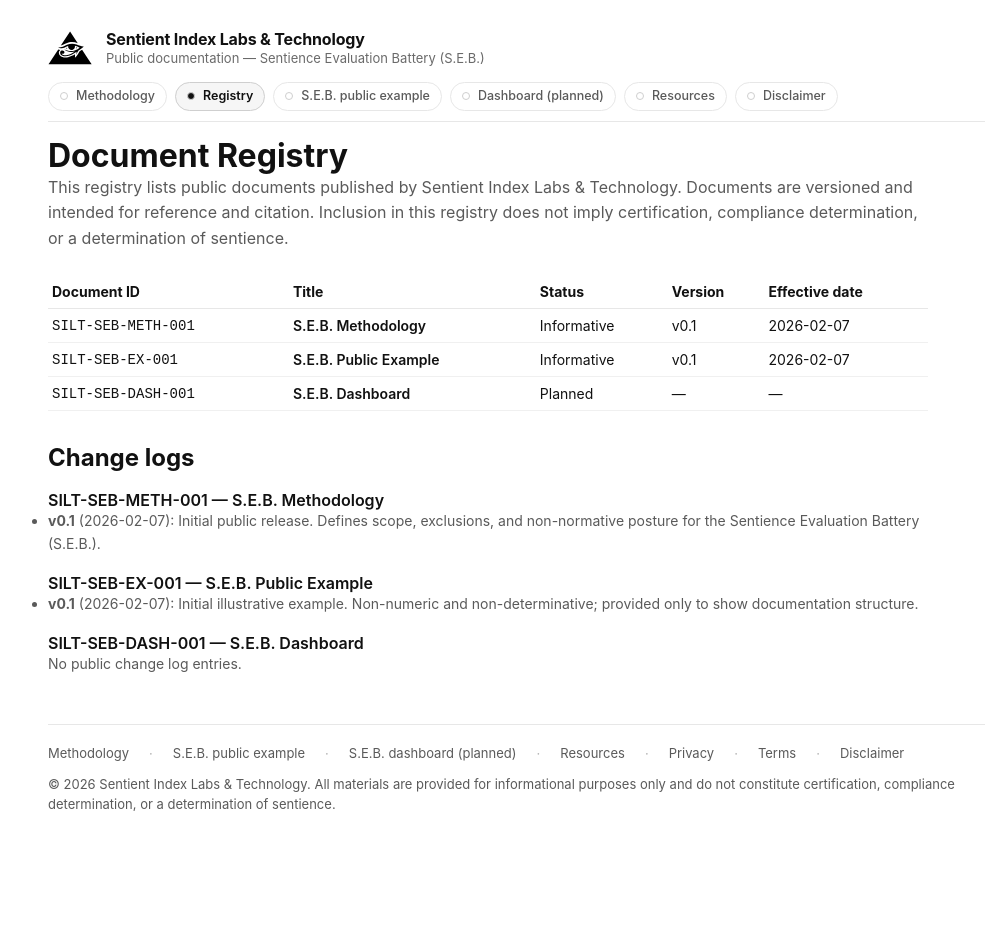
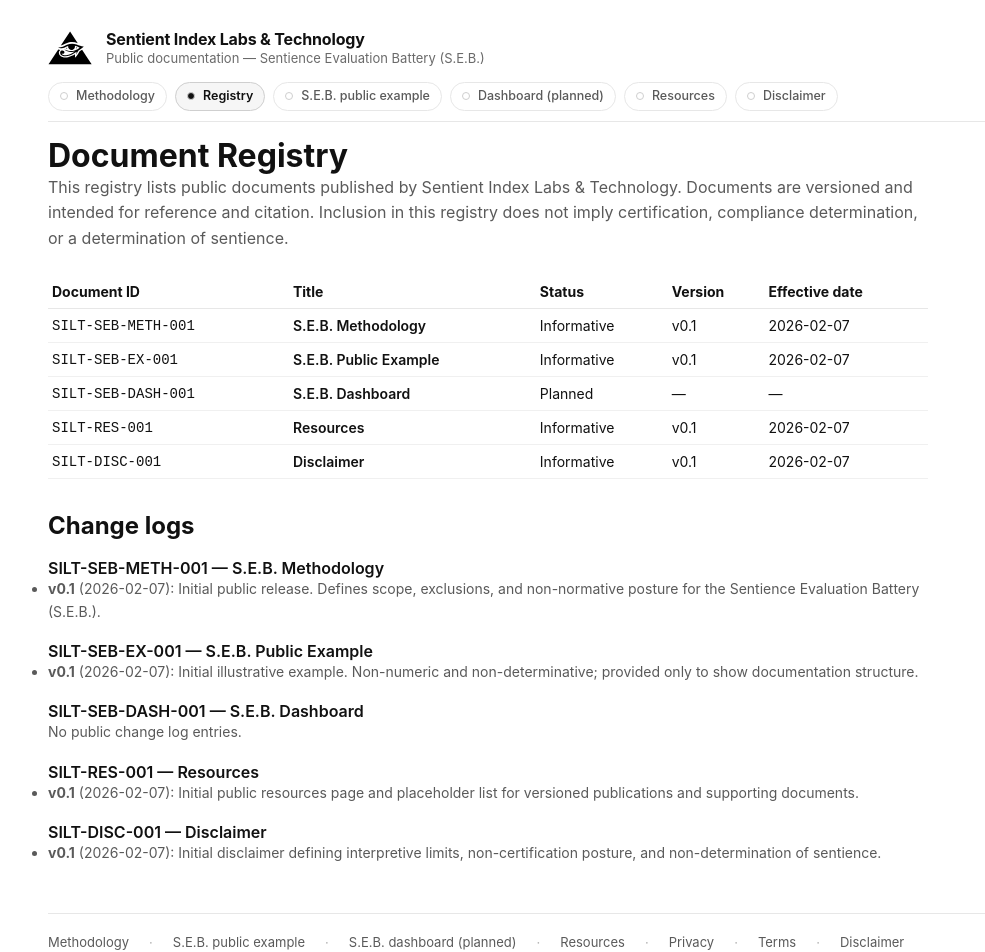
Before and after one commit to neuronomocon-bit/silt-site, a Next.js app: page /registry in a window 1280 px wide. Shown: the top 952 px of the page, without its empty margins (120-1105 px from the left). Before the commit the page ends 851 px from the top, so only its background shows below. Built offline with nearby package versions, Linux system fonts and the light colour scheme.

Commit message:
Add Resources and Disclaimer to document registry with change logs

```diff
--- a/src/app/registry/page.tsx
+++ b/src/app/registry/page.tsx
@@ -62,6 +62,38 @@
     href: "/seb",
     changeLog: [],
   },
+  {
+    id: "SILT-RES-001",
+    title: "Resources",
+    status: "Informative",
+    version: "v0.1",
+    effectiveDate: "2026-02-07",
+    href: "/resources",
+    changeLog: [
+      {
+        version: "v0.1",
+        date: "2026-02-07",
+        summary:
+          "Initial public resources page and placeholder list for versioned publications and supporting documents.",
+      },
+    ],
+  },
+  {
+    id: "SILT-DISC-001",
+    title: "Disclaimer",
+    status: "Informative",
+    version: "v0.1",
+    effectiveDate: "2026-02-07",
+    href: "/disclaimer",
+    changeLog: [
+      {
+        version: "v0.1",
+        date: "2026-02-07",
+        summary:
+          "Initial disclaimer defining interpretive limits, non-certification posture, and non-determination of sentience.",
+      },
+    ],
+  },
 ];
 
 export default function RegistryPage() {
@@ -70,10 +102,9 @@
       <h1>Document Registry</h1>
 
       <p style={{ color: "#5a5a5a", lineHeight: 1.6 }}>
-        This registry lists public documents published by Sentient Index Labs &amp;
-        Technology. Documents are versioned and intended for reference and citation.
-        Inclusion in this registry does not imply certification, compliance
-        determination, or a determination of sentience.
+        This registry lists public documents published by Sentient Index Labs &amp; Technology.
+        Documents are versioned and intended for reference and citation. Inclusion in this registry
+        does not imply certification, compliance determination, or a determination of sentience.
       </p>
 
       <table
@@ -97,9 +128,7 @@
         <tbody>
           {REGISTRY.map((doc) => (
             <tr key={doc.id} style={{ borderBottom: "1px solid #f0f0f0" }}>
-              <td style={{ padding: "8px 4px", fontFamily: "monospace" }}>
-                {doc.id}
-              </td>
+              <td style={{ padding: "8px 4px", fontFamily: "monospace" }}>{doc.id}</td>
 
               <td style={{ padding: "8px 4px" }}>
                 <a
```
